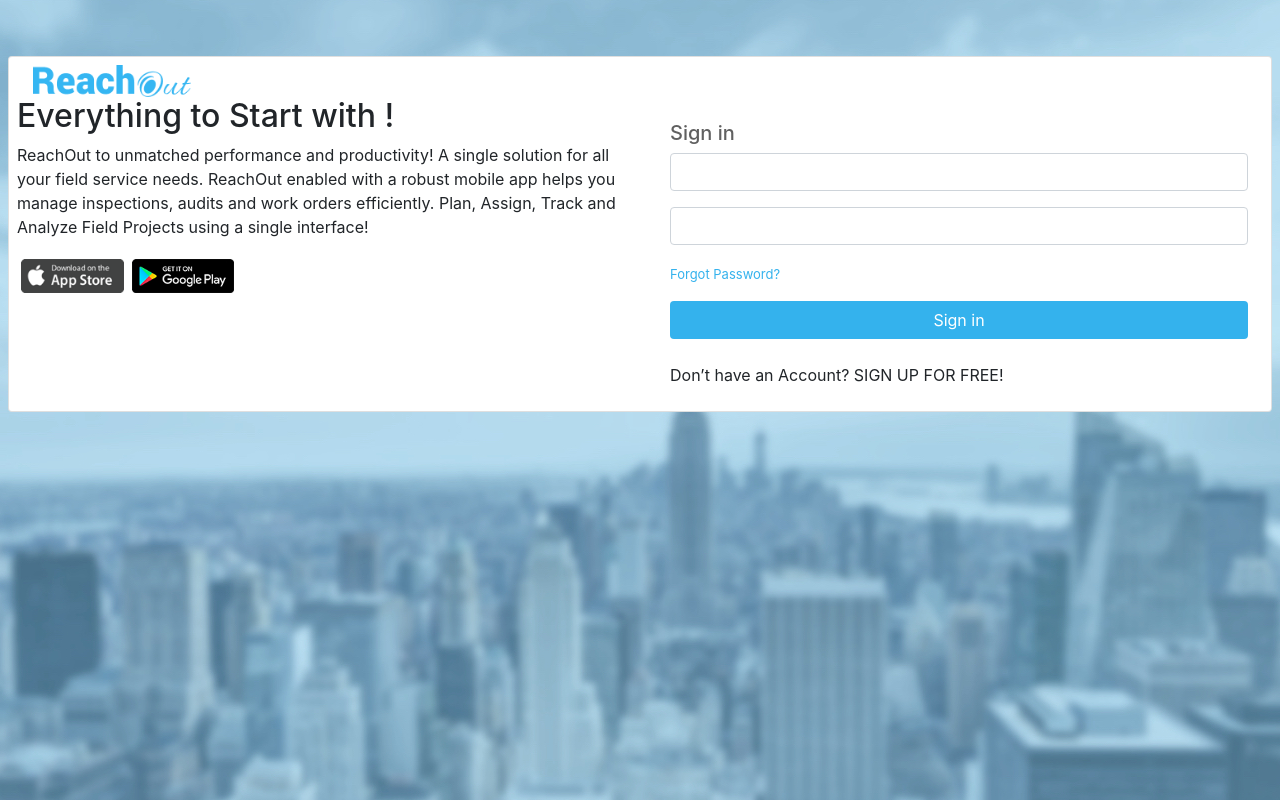
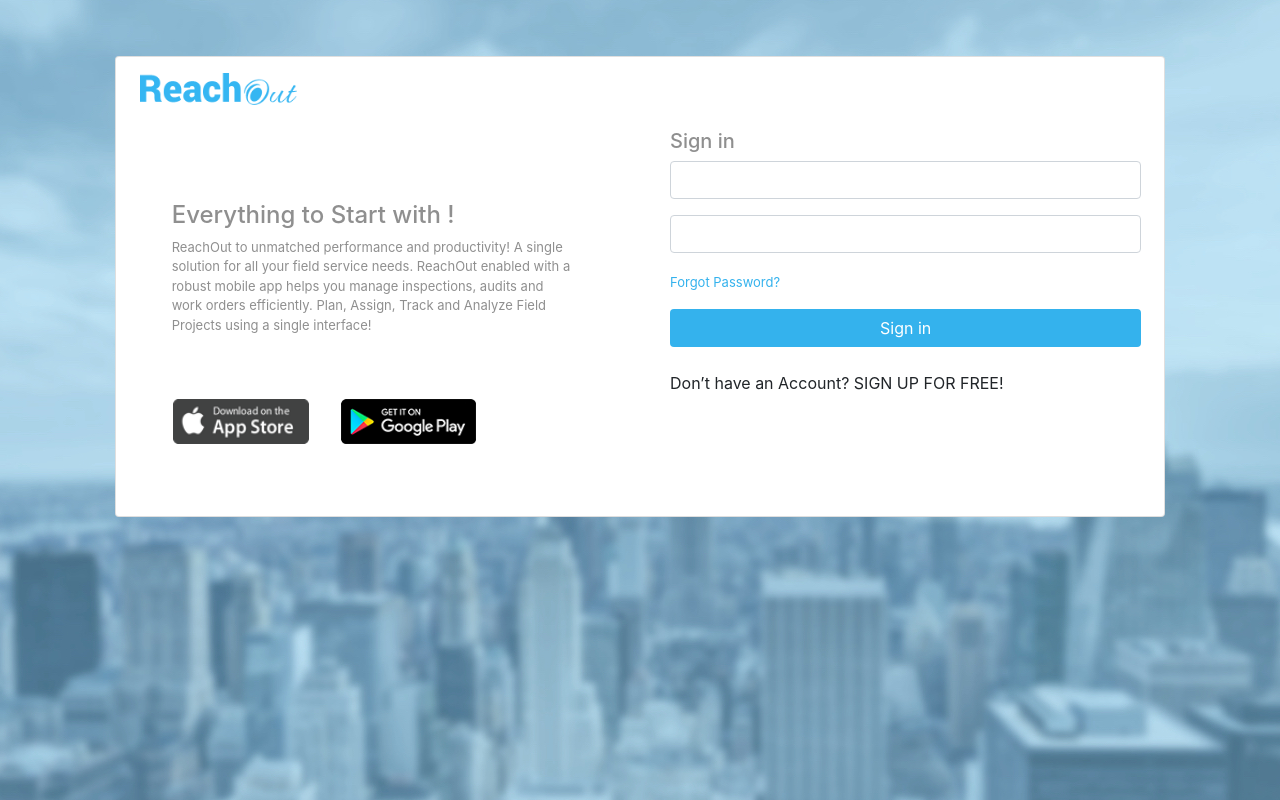
Before and after one commit to EVNIKHIL/frontend-basics, an Angular app: page /login in a window 1280 px wide. Built offline with nearby package versions, Linux system fonts and the light colour scheme.

Commit message:
Second testing

```diff
--- a/src/app/login/login.component.html
+++ b/src/app/login/login.component.html
@@ -1,21 +1,25 @@
 <div class="login-form">
-    <div class="d-flex p-2">
+    <div class="d-flex col-md-10 mx-auto p-2">
         <div class="card boarder-0 p-2 my-5">
-            <div class="logo-section ml-3">
+            <div class="logo-section ml-3 mt-2">
                 <img class="reachout-logo" [src]="logoUrl" alt="">
             </div>
             <div class="row">
-                <div class="col-sm-6 order-2 order-sm-0">
-                    <div class="message-and-logo">
+                <div class="col-sm-6 order-2 order-sm-0 mt-5">
+                    <div class="message-and-logo m-5">
 
-                        <h2>Everything to Start with !</h2>
-                        <p>
+                        <h4 class="font-color-grey">Everything to Start with !</h4>
+                        <p class="font-size-13 font-color-grey">
                             ReachOut to unmatched performance and productivity! A single solution for all your field service needs. ReachOut enabled with a robust mobile app helps you manage inspections, audits and work orders efficiently. Plan, Assign, Track and Analyze Field Projects using a single interface!
                         </p>
 
-                        <div class="mobile-app-icons">
-                            <img class="navbar-logo p-1" [src]="appleLogo" alt="">
-                            <img class="navbar-logo p-1" [src]="googleLogo" alt="">
+                        <div class="mt-5 row">
+                            <div class="col-xs-4 p-3">
+                                <img class="navbar-logo" [src]="appleLogo" alt="">
+                            </div>
+                            <div class="col-xs-4 p-3">
+                                <img class="navbar-logo" [src]="googleLogo" alt="">
+                            </div>
                         </div>
 
                     </div>
--- a/src/app/login/login.component.scss
+++ b/src/app/login/login.component.scss
@@ -1,4 +1,5 @@
 $theme-color : #34b2ed;
+$font-color : #8F8F8F;
 
 .login-form {
 
@@ -15,17 +16,22 @@
     }
 
     .navbar-logo {
-        height: 42px;
+        height: 45px;
+        cursor: pointer;
     }
 
     .grey-color {
-        color: #606060;
+        color: $font-color;
     }
 
     .font-size-13 {
         font-size: 13px
     }
 
+    .font-color-grey {
+        color: $font-color;
+    }
+
     .theme-color {
         color: $theme-color;
     }
```
